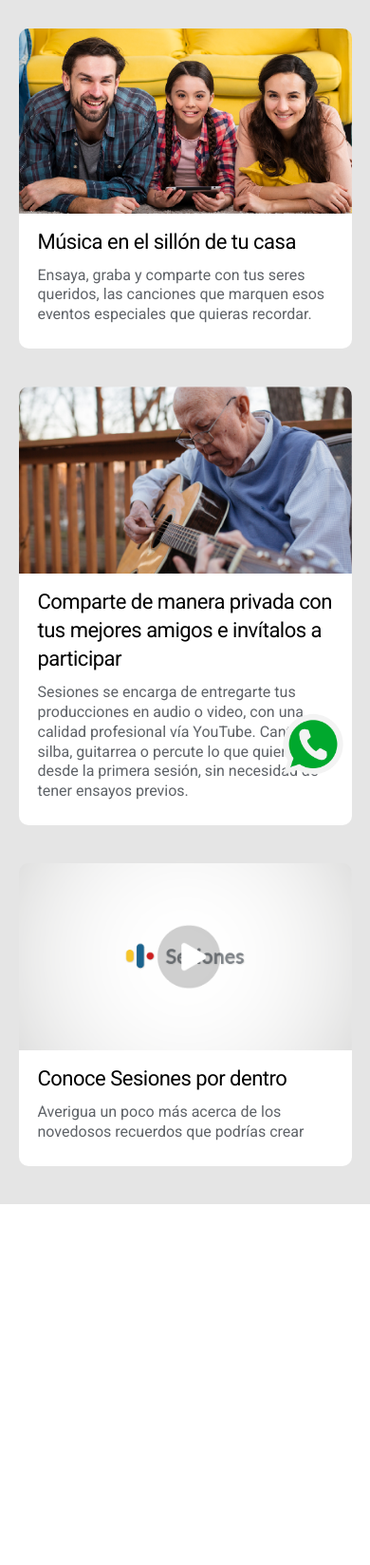
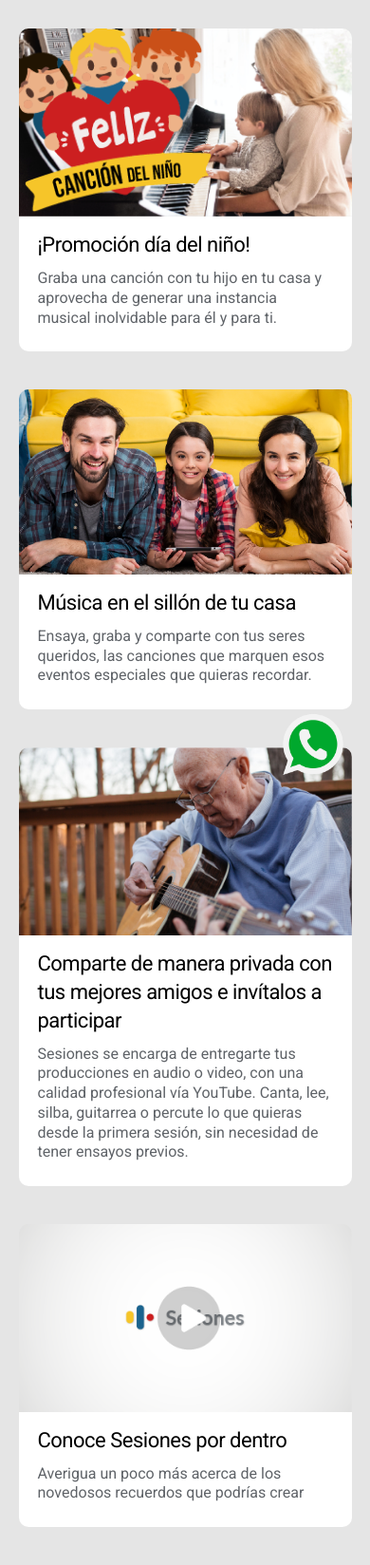
Before and after one commit to IronFeather/sesiones-jp, a PHP site: page / in a window 390 px wide. Shown: the whole page at 95% size. Before the commit the page ends 1268 px from the top, so only its background shows below. Run offline with PHP 8.4, Linux system fonts and the light colour scheme; some web fonts are replaced.

Commit message:
Promocion dia del niño

```diff
--- a/css/content.css
+++ b/css/content.css
@@ -67,6 +67,10 @@ body {
 .content__info--PictureRight { order: 2; width: 35%; }
 .content__spacer5 { order: 3; width: 10%; }
 
+/* CONTENT SPECIAL */
+.content--special {
+  display: none;
+}
 
 /* -------------------------------RESPONSIVIDAD------------------------------ */
 
@@ -78,6 +82,11 @@ body {
 
 /* ----------TABLET VERTICAL------------ */
 @media only screen and (max-width: 1000px) {
+  /* CONTENT SPECIAL */
+  .content--special {
+    display: flex;
+  }
+
   body {
     background-color: rgba(0,0,0,0.1);
     padding-top: 0px;
@@ -111,6 +120,7 @@ body {
   .content__picture__img { content: url("/media/Foto_1_celular.png"); }
   .content__picture__img--PictureLeft { content: url("/media/Foto_2_celular.png"); }
   .content__picture__img--PictureRight { content: url("/media/Foto_3_celular.png"); }
+  .content__picture__img--Special{ content: url("/media/Foto_4_celular.png"); }
 
   .content__info__title {
     font-size: 22px;
--- a/index.html
+++ b/index.html
@@ -36,8 +36,22 @@
   <!-- FLOATING WHATSAPP BUTTON -->
   <a href="https://api.whatsapp.com/send?phone=56990806170&text=Hola%20Juan%20Pablo,%20cuéntame%20más%20acerca%20de%20esto!" target="_blank" class="float"><img src="/media/Logo_whatsapp.png" alt="Whatsapp"></a>
 
+  <!-- CONTENT SPECIAL! -->
+  <div class="content content--marginTop content--special">
+    <div class="content__info">
+      <h1 class="content__info__title">¡Promoción día del niño!</h1>
+      <p class="content__info__paragraph">Graba una canción con tu hijo en tu casa y aprovecha de generar una instancia musical inolvidable para él y para ti.</p>
+    </div>
+
+    <div class="content__spacer1"></div>
+
+    <div class="content__picture">
+      <img class="content__picture__img content__picture__img--Special" src="./media/Foto_3.png" alt="Imagen familia">
+    </div>
+  </div>
+
   <!-- CONTENT 1 -->
-  <div class="content content--marginTop">
+  <div class="content">
     <div class="content__info">
       <h1 class="content__info__title">Música en el sillón de tu casa</h1>
       <p class="content__info__paragraph">Ensaya, graba y comparte con tus seres queridos, las canciones que marquen esos eventos especiales que quieras recordar.</p>
```
Also changed, not shown: media/Foto_4_celular.png (added).
